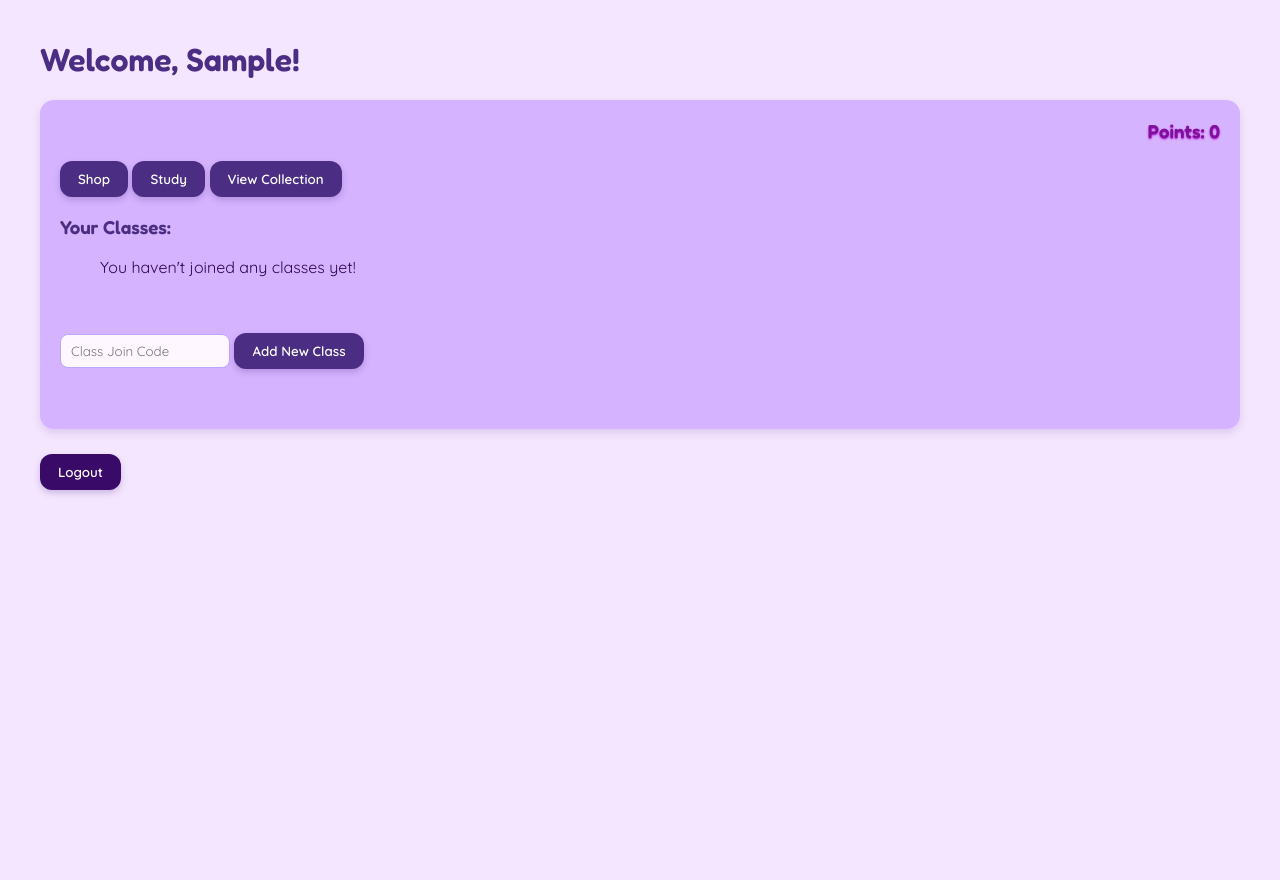
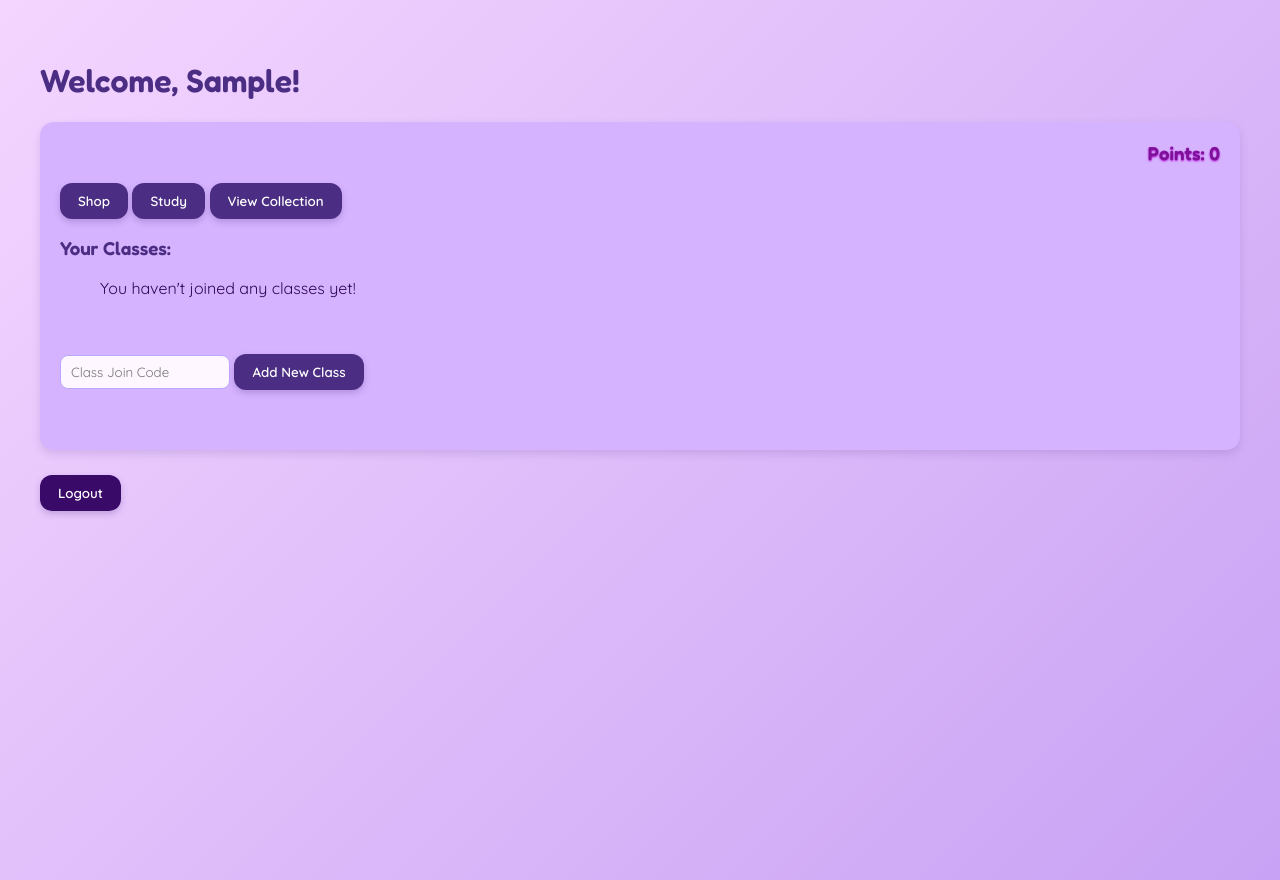
Before and after one commit to PeriBomb/CSE-108-Final-Project, a Flask app: page /student/dashboard in a window 1280 px wide. Before the commit the page ends 495 px from the top, so only its background shows below. Run offline with Flask 3, Linux system fonts and the light colour scheme; the visitor is signed in with stand-in values (Sample User, id 1); data that the repository does not hold is empty.

Commit message:
updated the body class to add a nicer background #19

```diff
--- a/static/styles.css
+++ b/static/styles.css
@@ -1,8 +1,11 @@
 body{
     font-family: 'Quicksand', sans-serif;
     margin: 40px;
-    background: #f5e6ff;
     color: #2e0854;
+    height: 100vh;
+    display: flex;
+    flex-direction: column;
+    background: linear-gradient(135deg, #f0c6ffbb, #bd8ff2d4);
 }
 
 h1,h2,h3,h4{
```
